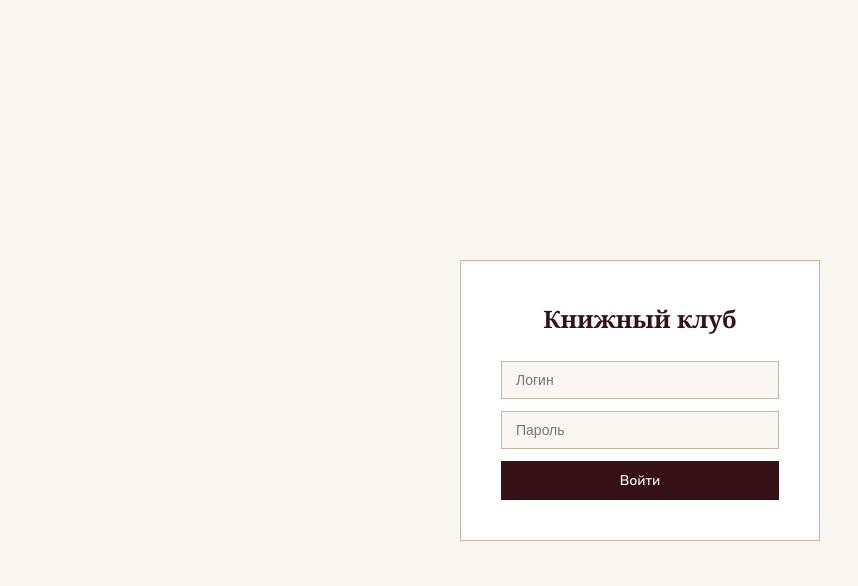
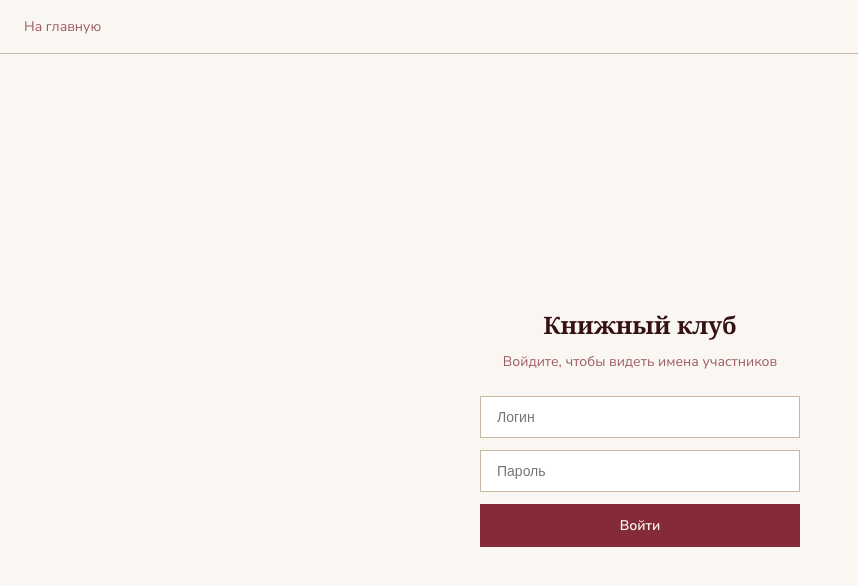
Before and after one commit to narangi-design/bookclub-frontend, a React (Vite) app: page /login in a window 1280 px wide. Shown: the top 586 px of the page, without its empty margins (0-858 px from the left). Built offline with nearby package versions, Linux system fonts and the light colour scheme; no server answers; a web font is replaced by a local one.

Commit message:
Polsih authorization behaviour

```diff
--- a/src/components/layout/Layout.scss
+++ b/src/components/layout/Layout.scss
@@ -94,13 +94,23 @@
   }
 }
 
+.auth-hint {
+  margin-top: auto;
+  border-top: 1px solid var(--color-border);
+}
+
+.auth-hint-text {
+  padding: var(--sp-3) var(--sp-3) var(--sp-2);
+  font-size: var(--text-xs);
+  color: var(--color-text-subtle);
+  line-height: 1.5;
+}
+
 .login-link {
-  margin-top: auto;
   display: block;
-  padding: var(--sp-3) var(--sp-3);
+  padding: var(--sp-2) var(--sp-3) var(--sp-3);
   font-size: var(--text-sm);
   color: var(--color-text-muted);
-  border-top: 1px solid var(--color-border);
   transition: color var(--transition-fast);
 
   &:hover {
--- a/src/components/layout/Layout.tsx
+++ b/src/components/layout/Layout.tsx
@@ -49,7 +49,10 @@ export default function Layout() {
             </div>
           </div>
         ) : (
-          <Link to="/login" className="login-link">Войти</Link>
+          <div className="auth-hint">
+            <p className="auth-hint-text">Без авторизации мы не показываем имена участников</p>
+            <Link to="/login" className="login-link">Войти</Link>
+          </div>
         )}
       </aside>
       <main className="main">
--- a/src/components/layout/StatNumberCard.tsx
+++ b/src/components/layout/StatNumberCard.tsx
@@ -2,11 +2,14 @@ import './StatNumberCard.scss'
 interface StatNumberCardProps {
   value: number
   label: string
+  blur?: boolean
 }
-export default function StatNumberCard({ value, label }: StatNumberCardProps) {
+export default function StatNumberCard({ value, label, blur }: StatNumberCardProps) {
   return (
     <div className="stat-card">
-      <div className="stat-value">{value}</div>
+      <div className={`stat-value${blur ? ' member-blur' : ''}`}>
+        {blur ? '···' : value}
+      </div>
       <div className="stat-label">{label}</div>
     </div>
   )
--- a/src/pages/DashboardPage.tsx
+++ b/src/pages/DashboardPage.tsx
@@ -52,7 +52,7 @@ export default function DashboardPage() {
         <StatNumberCard value={books.length}       label="Книг в списке"      />
         <StatNumberCard value={readBooks.length}   label="Прочитано"          />
         <StatNumberCard value={toReadBooks.length} label="Предстоит прочитать"/>
-        <StatNumberCard value={members.length}     label="Активных участников"/>
+        <StatNumberCard value={members.length}     label="Активных участников" blur={memberVisibility === 'blur'} />
       </div>
 
       {currentBook && (
--- a/src/pages/LoginPage.scss
+++ b/src/pages/LoginPage.scss
@@ -1,21 +1,57 @@
 .login-page {
   min-height: 100vh;
   display: flex;
-  align-items: center;
-  justify-content: center;
+  flex-direction: column;
   background: var(--color-bg);
 }
 
+.login-nav {
+  display: flex;
+  align-items: center;
+  gap: var(--sp-4);
+  padding: var(--sp-4) var(--sp-6);
+  border-bottom: 1px solid var(--color-border);
+}
+
+.login-nav-back {
+  background: none;
+  border: none;
+  padding: 0;
+  font-size: var(--text-sm);
+  color: var(--color-text-muted);
+  cursor: pointer;
+  transition: color var(--transition-fast);
+
+  &:hover {
+    color: var(--color-text);
+  }
+}
+
+.login-nav-home {
+  font-size: var(--text-sm);
+  color: var(--color-text-muted);
+  transition: color var(--transition-fast);
+
+  &:hover {
+    color: var(--color-text);
+  }
+}
+
 .login-card {
+  flex: 1;
   display: flex;
   flex-direction: column;
   align-items: center;
-  gap: 1.5rem;
-  padding: 2.5rem;
-  background: var(--color-surface);
-  border: 1px solid var(--color-border);
-  max-width: 360px;
-  width: 100%;
+  justify-content: center;
+  gap: var(--sp-6);
+  padding: var(--sp-10) var(--sp-4);
+}
+
+.login-header {
+  text-align: center;
+  display: flex;
+  flex-direction: column;
+  gap: var(--sp-2);
 }
 
 .login-title {
@@ -26,21 +62,29 @@
   margin: 0;
 }
 
+.login-subtitle {
+  font-size: var(--text-sm);
+  color: var(--color-text-muted);
+  margin: 0;
+}
+
 .login-form {
   display: flex;
   flex-direction: column;
-  gap: 0.75rem;
+  gap: var(--sp-3);
   width: 100%;
+  max-width: 320px;
 }
 
 .login-input {
   width: 100%;
-  padding: 0.625rem 0.875rem;
-  background: var(--color-bg);
+  padding: var(--sp-3) var(--sp-4);
+  background: var(--color-surface);
   border: 1px solid var(--color-border);
   color: var(--color-text);
   font-size: var(--text-sm);
   box-sizing: border-box;
+  transition: border-color var(--transition-fast);
 
   &:focus {
     outline: none;
@@ -50,13 +94,18 @@
 
 .login-button {
   width: 100%;
-  padding: 0.625rem;
-  background: var(--color-text);
+  padding: var(--sp-3);
+  background: var(--color-accent);
   color: var(--color-bg);
   border: none;
   font-size: var(--text-sm);
   font-weight: 600;
   cursor: pointer;
+  transition: opacity var(--transition-fast);
+
+  &:hover:not(:disabled) {
+    opacity: 0.88;
+  }
 
   &:disabled {
     opacity: 0.6;
@@ -68,4 +117,6 @@
   font-size: var(--text-sm);
   color: var(--color-error, #e53e3e);
   margin: 0;
+  max-width: 320px;
+  text-align: center;
 }
--- a/src/pages/LoginPage.tsx
+++ b/src/pages/LoginPage.tsx
@@ -1,5 +1,5 @@
 import { useEffect, useState } from 'react'
-import { useNavigate } from 'react-router-dom'
+import { useNavigate, useLocation, Link } from 'react-router-dom'
 import { useAuth } from '@/context/AuthContext'
 import './LoginPage.scss'
 
@@ -8,6 +8,7 @@ const API_URL = import.meta.env.VITE_API_URL ?? 'http://localhost:8000'
 export default function LoginPage() {
   const { login, isAuthed } = useAuth()
   const navigate = useNavigate()
+  const location = useLocation()
   const [username, setUsername] = useState('')
   const [password, setPassword] = useState('')
   const [error, setError] = useState<string | null>(null)
@@ -39,10 +40,22 @@ export default function LoginPage() {
     }
   }
 
+  const canGoBack = location.key !== 'default'
+
   return (
     <div className="login-page">
+      <nav className="login-nav">
+        {canGoBack && (
+          <button className="login-nav-back" onClick={() => navigate(-1)}>← Назад</button>
+        )}
+        <Link to="/dashboard" className="login-nav-home">На главную</Link>
+      </nav>
+
       <div className="login-card">
-        <h1 className="login-title">Книжный клуб</h1>
+        <div className="login-header">
+          <h1 className="login-title">Книжный клуб</h1>
+          <p className="login-subtitle">Войдите, чтобы видеть имена участников</p>
+        </div>
         <form className="login-form" onSubmit={handleSubmit}>
           <input
             className="login-input"
```
